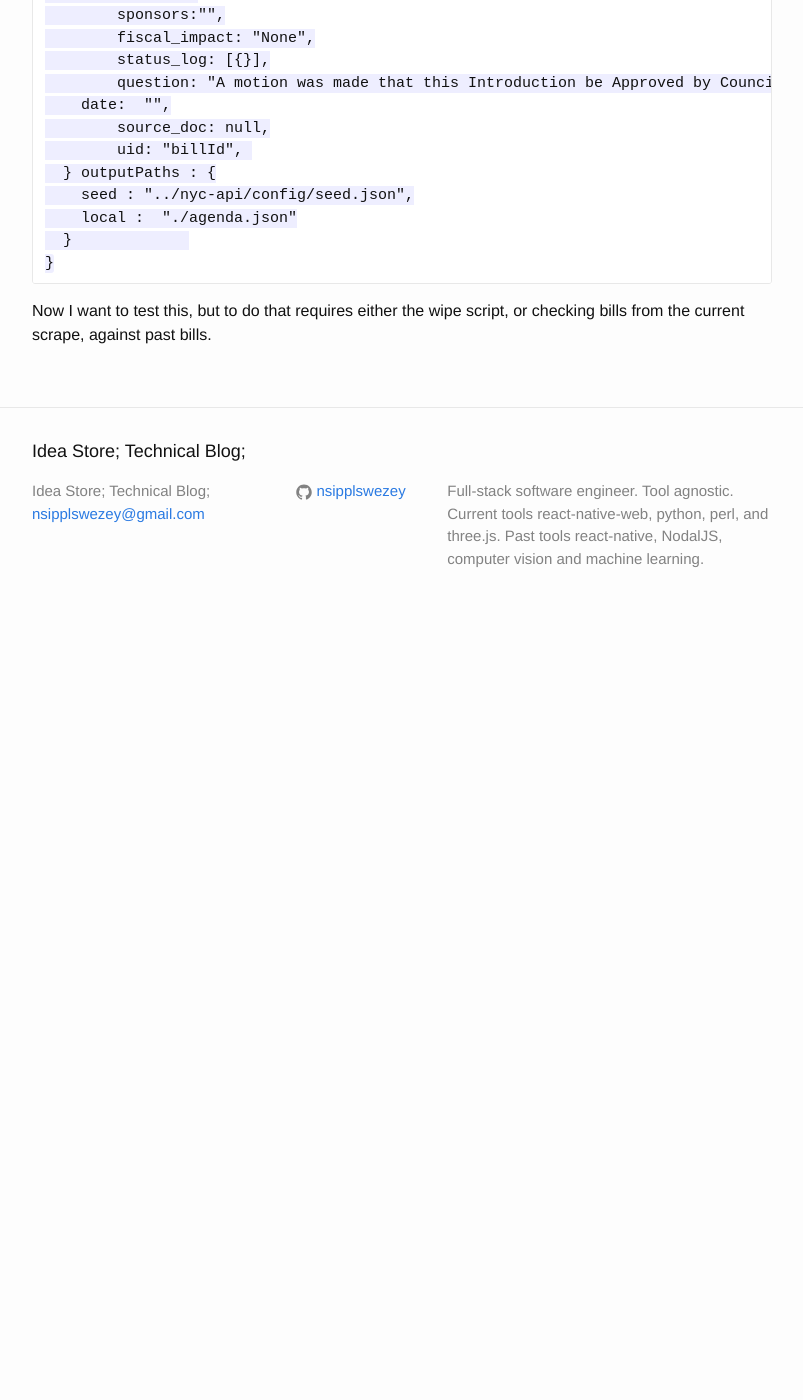
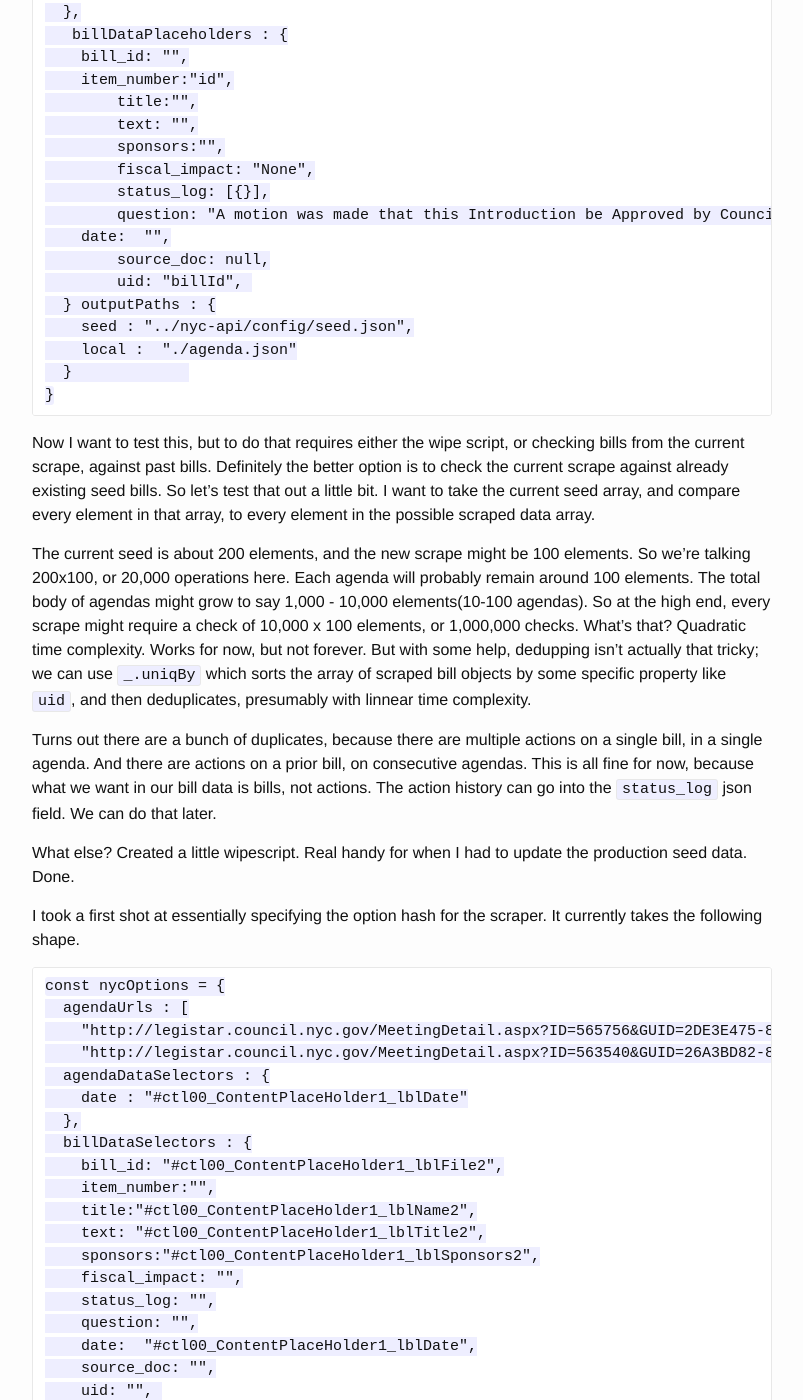
Before and after one commit to nsipplswezey/nsipplswezey.github.io, a Jekyll site: the page built from _posts/2017-10-06-Day-5.md, in a window 1280 px wide and 1400 px high, scrolled down 2574 px. Shown: the whole window, without its empty margins (238-1041 px from the left). Built offline with Jekyll 4.4.1, drawn with Linux system fonts in a browser that asks for light colours; comment, search, counter and statistics services are not loaded; before the commit the page ends 3204 px from its top, so only the background shows below that; some of the changed text lies outside the part shown.

Commit message:
Saved 2017-10-06-Day-5.md with Dillinger.io

````diff
--- a/_posts/2017-10-06-Day-5.md
+++ b/_posts/2017-10-06-Day-5.md
@@ -17,11 +17,16 @@ And it's ![under construction](https://motherboard-images.vice.com/content-image
 
 ## Day 5
 
-Someday, day 5 will actually be Day 5. By that I mean, things take longer than you'd expect. Life pops up. The weekend comes. Starting is easy, making progress is fun, finishing is hard.
+Liquid Vote is now United Vote.
 
-The goal of cleaning up a pull request is for the pull request to clearly solve one issue, while causing as few new other issues as possible. In essence, change the existing codebase as little as possible.
+Someday, day 5 will actually be Day 5. By that I mean, things take longer than you'd expect. Things change, suddenly sometimes. Starting is easy, making progress is fun, finishing is hard.
 
-Your PR should be experienced as something like "in as few lines, of clearly readable and understandable code, that doesn't affect any other functionality of the app, I offer a solution to problem X. What do you think?" And Eric's PR is just about there.
+In the spirit of finishing, here's a nugget from the current status of the front end
+> The goal of cleaning up a pull request is for the pull request to clearly solve one issue, while causing as few new other issues as possible. In essence, change the existing codebase as little as possible.
+
+> Your PR should be experienced as something like "in as few lines, of clearly readable and understandable code, that doesn't affect any other functionality of the app, I offer a solution to problem X. What do you think?"
+
+And [Eric's PR](https://github.com/unitedvote/web/pull/57) is [just about there](https://travis-ci.org/unitedvote/web/builds/287179156?utm_source=github_status&utm_medium=notification).
 
 ## Changes
 A lot of good things
@@ -99,4 +104,92 @@ const nycOptions = {
 }
 ```
 
-Now I want to test this, but to do that requires either the wipe script, or checking bills from the current scrape, against past bills.
+Now I want to test this, but to do that requires either the wipe script, or checking bills from the current scrape, against past bills. Definitely the better option is to check the current scrape against already existing seed bills. So let's test that out a little bit. I want to take the current seed array, and compare every element in that array, to every element in the possible scraped data array.
+
+The current seed is about 200 elements, and the new scrape might be 100 elements. So we're talking 200x100, or 20,000 operations here. Each agenda will probably remain around 100 elements. The total body of agendas might grow to say 1,000 - 10,000 elements(10-100 agendas). So at the high end, every scrape might require a check of 10,000 x 100 elements, or 1,000,000 checks. What's that? Quadratic time complexity. Works for now, but not forever. But with some help, dedupping isn't actually that tricky; we can use `_.uniqBy` which sorts the array of scraped bill objects by some specific property like `uid`, and then deduplicates, presumably with linnear time complexity.
+
+Turns out there are a bunch of duplicates, because there are multiple actions on a single bill, in a single agenda. And there are actions on a prior bill, on consecutive agendas. This is all fine for now, because what we want in our bill data is bills, not actions. The action history can go into the `status_log` json field. We can do that later.
+
+What else? Created a little wipescript. Real handy for when I had to update the production seed data. Done.
+
+I took a first shot at essentially specifying the option hash for the scraper. It currently takes the following shape.
+
+```
+const nycOptions = {
+  agendaUrls : [
+    "http://legistar.council.nyc.gov/MeetingDetail.aspx?ID=565756&GUID=2DE3E475-8E5B-4B27-9A8C-58C830156A1B",
+    "http://legistar.council.nyc.gov/MeetingDetail.aspx?ID=563540&GUID=26A3BD82-86F3-47FE-A13E-AAC05219B54E" ],
+  agendaDataSelectors : {
+    date : "#ctl00_ContentPlaceHolder1_lblDate"
+  },
+  billDataSelectors : {
+    bill_id: "#ctl00_ContentPlaceHolder1_lblFile2",
+    item_number:"",
+    title:"#ctl00_ContentPlaceHolder1_lblName2",
+    text: "#ctl00_ContentPlaceHolder1_lblTitle2",
+    sponsors:"#ctl00_ContentPlaceHolder1_lblSponsors2",
+    fiscal_impact: "",
+    status_log: "",
+    question: "",
+    date:  "#ctl00_ContentPlaceHolder1_lblDate",
+    source_doc: "",
+    uid: "",
+  },
+   billDataPlaceholders : {
+    bill_id: "",
+    item_number:"id",
+    title:"",
+    text: "",
+    sponsors:"",
+    fiscal_impact: "None",
+    status_log: [{}],
+    question: "A motion was made that this Introduction be Approved by Council approved by Roll Call",
+    date:  "",
+    source_doc: null,
+    uid: "billId",
+  },
+  outputPaths : {
+    seed : "../nyc-api/config/seed.json",
+    local :  "./agenda.json"
+  }
+}
+
+```
+
+And deployment automation amounts to:
+
+```
+git add .
+git commit
+git push heroku master
+heroku run nodal db:compose
+```
+
+Followed by visual inspection.
+
+So that's just:
+
+```
+  "scripts": {
+    "test": "mocha ./test/runner.js",
+    "start": "node cluster.js",
+    "worker": "node worker.js",
+    "deploy": "git add .; git commit; git push heroku master; heroku run nodal db:compose"
+  },
+```
+
+Works like a charm.
+
+And last but not least...
+> test refactor on oakland city council agenda
+
+What stands out to me from looking at the oakland city council agendas
+```
+https://oakland.legistar.com/MeetingDetail.aspx?ID=562400&GUID=DF762A8E-4D55-4E79-814D-131985D28C12&Options=info&Search=
+https://oakland.legistar.com/MeetingDetail.aspx?ID=568477&GUID=28B72F66-522E-4C39-B005-599E0D41DDB3&Options=info&Search=
+https://oakland.legistar.com/MeetingDetail.aspx?ID=564804&GUID=5B718CAF-E7C8-4B65-AAEB-D11850B8EBB9&Options=info&Search=
+```
+
+Is that they take a slightly different form from NYC and SF. So while the options hash might be consistent, I imagine there's going to be some fine tuning of the actual scraping. I'll give that a shot tomorrow.
+
+Overall, I think this is what good work looks like.
````
